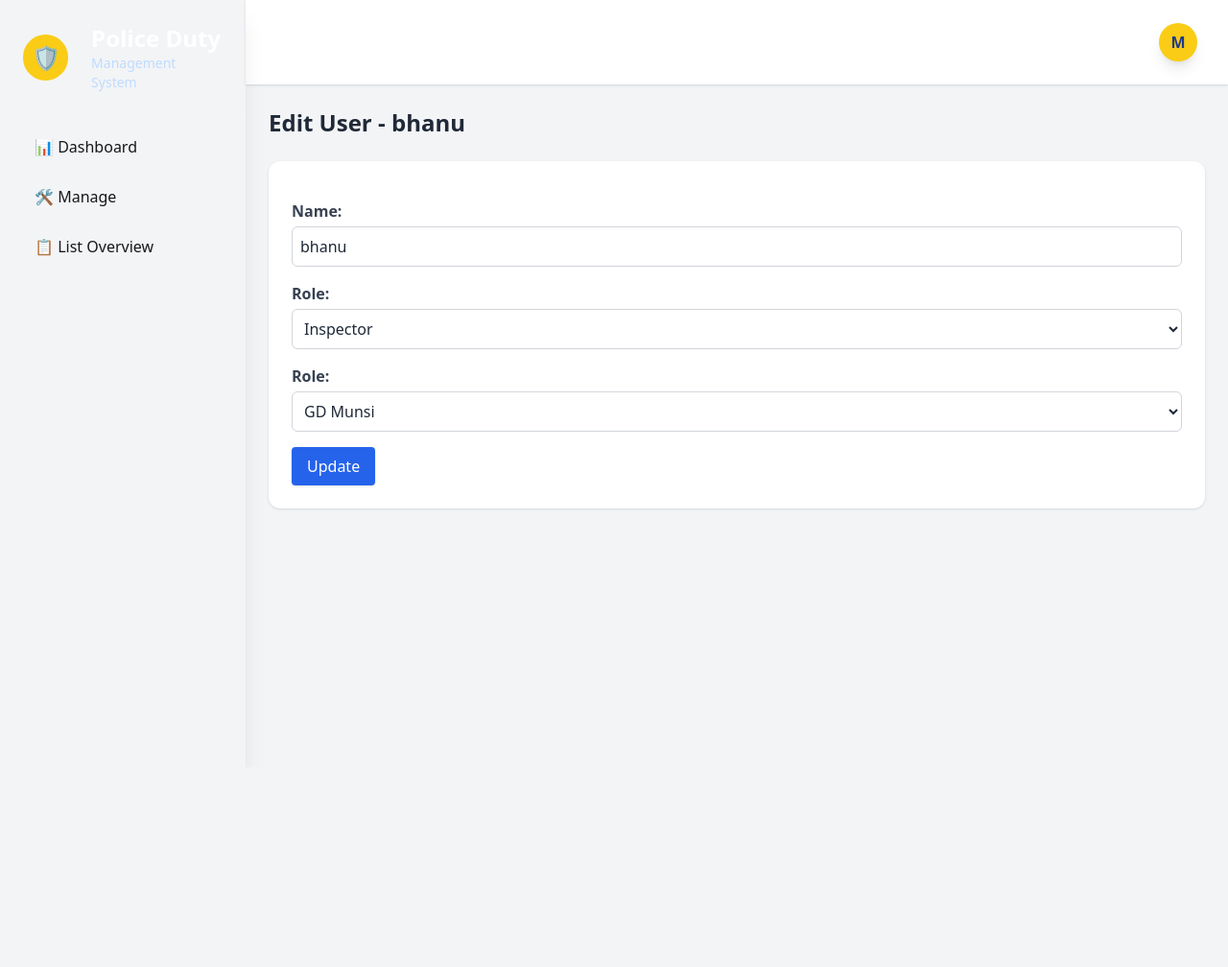
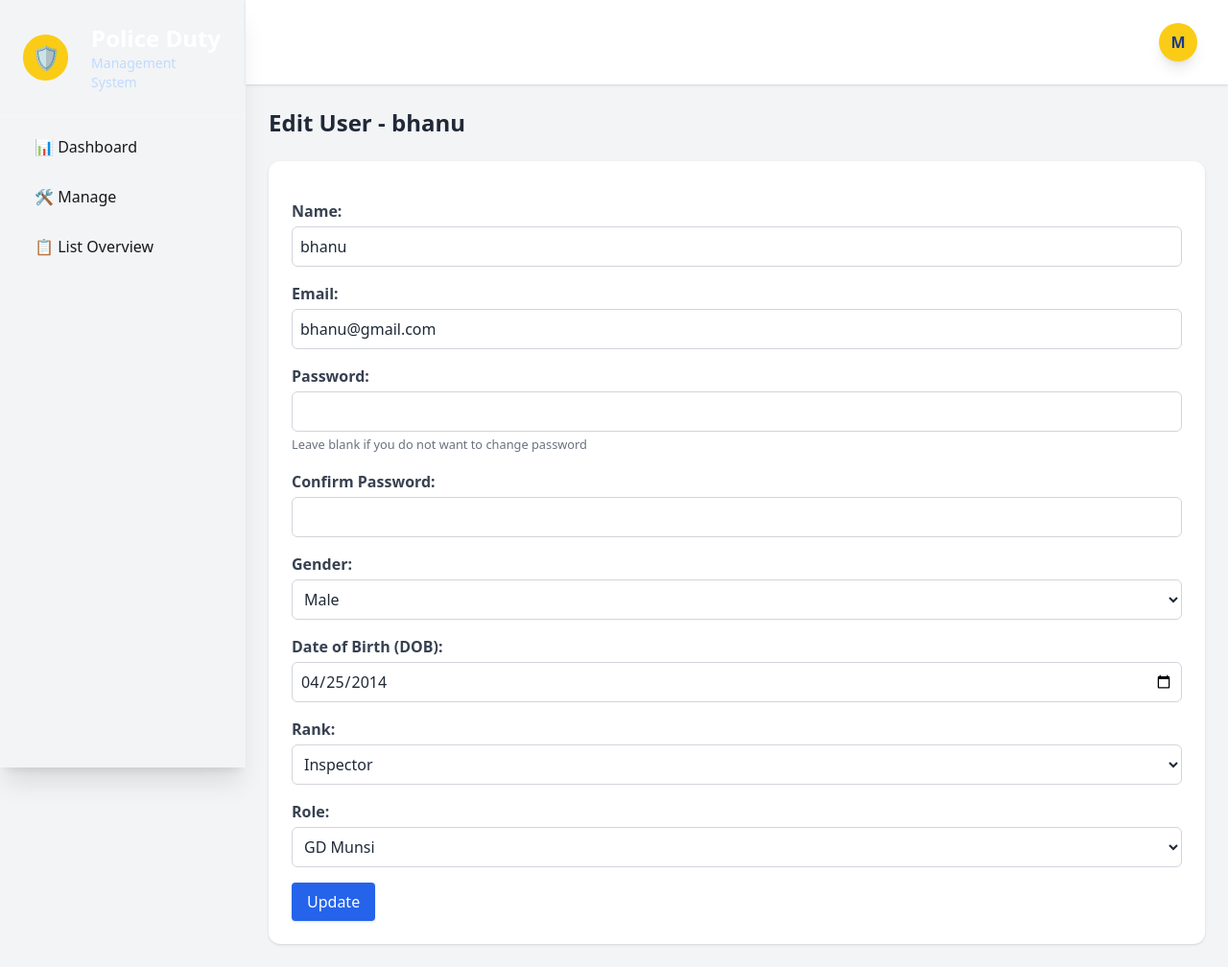
Before and after one commit to jasvant0020/Pollice_Duty_management, a Django app: page /manage_users/edit/3/ in a window 1280 px wide. Shown: the whole page at 96% size. Before the commit the page ends 531 px from the top, so only its background shows below. Run offline with Django 5.2, Linux system fonts and the light colour scheme; data comes from the database, SQL or seed files in the repository; both versions use the stored data as it was after the commit; style sheets or scripts are compiled from the project's sources; some libraries are stand-ins or nearby versions.

Commit message:
update edit user view to show all new fields

```diff
--- a/app/templates/admin_panel/edit_user.html
+++ b/app/templates/admin_panel/edit_user.html
@@ -18,9 +18,52 @@
                required>
     </div>
 
+    <!-- Email Field -->
+    <div>
+        <label for="email" class="block text-gray-700 font-semibold mb-1">Email:</label>
+        <input type="email" name="email" id="email"
+               value="{{ officer.email }}"
+               class="w-full text-gray-800 border border-gray-300 rounded-md p-2 focus:outline-none focus:ring-2 focus:ring-blue-500"
+               required>
+    </div>
+
+    <!-- Password Field -->
+    <div>
+        <label for="password" class="block text-gray-700 font-semibold mb-1">Password:</label>
+        <input type="password" name="password" id="password"
+               class="w-full text-gray-800 border border-gray-300 rounded-md p-2 focus:outline-none focus:ring-2 focus:ring-blue-500">
+        <small class="text-gray-500">Leave blank if you do not want to change password</small>
+    </div>
+
+    <!-- Confirm Password Field -->
+    <div>
+        <label for="confirm_password" class="block text-gray-700 font-semibold mb-1">Confirm Password:</label>
+        <input type="password" name="confirm_password" id="confirm_password"
+               class="w-full text-gray-800 border border-gray-300 rounded-md p-2 focus:outline-none focus:ring-2 focus:ring-blue-500">
+    </div>
+
+    <!-- Gender Field -->
+    <div>
+        <label for="gender" class="block text-gray-700 font-semibold mb-1">Gender:</label>
+        <select name="gender" id="gender"
+                class="w-full text-gray-800 border border-gray-300 rounded-md p-2 focus:outline-none focus:ring-2 focus:ring-blue-500">
+            <option value="Male" {% if officer.gender == 'Male' %}selected{% endif %}>Male</option>
+            <option value="Female" {% if officer.gender == 'Female' %}selected{% endif %}>Female</option>
+            <option value="Other" {% if officer.gender == 'Other' %}selected{% endif %}>Other</option>
+        </select>
+    </div>
+
+    <!-- DOB Field -->
+    <div>
+        <label for="dob" class="block text-gray-700 font-semibold mb-1">Date of Birth (DOB):</label>
+        <input type="date" name="dob" id="dob"
+               value="{{ officer.dob|date:'Y-m-d' }}"
+               class="w-full text-gray-800 border border-gray-300 rounded-md p-2 focus:outline-none focus:ring-2 focus:ring-blue-500">
+    </div>
+
     <!-- Rank Field -->
     <div>
-        <label for="rank" class="block text-gray-700 font-semibold mb-1">Role:</label>
+        <label for="rank" class="block text-gray-700 font-semibold mb-1">Rank:</label>
         <select name="rank" id="rank"
                 class="w-full text-gray-800 border border-gray-300 rounded-md p-2 focus:outline-none focus:ring-2 focus:ring-blue-500">
             {% for r in rank %}
@@ -44,7 +87,6 @@
         </select>
     </div>
 
-
     <button type="submit"
             class="mt-4 px-4 py-2 bg-blue-600 text-white rounded shadow hover:bg-blue-700">
         Update
--- a/app/views.py
+++ b/app/views.py
@@ -194,22 +194,38 @@ def add_user(request):
 
 
 # Edit User
-def edit_user(request,user_id):
+def edit_user(request, user_id):
     officer = get_object_or_404(Officer, id=user_id)
     context = {
         'officer': officer,
         'role': role,
-        'rank':rank
+        'rank': rank
     }
 
     if request.method == "POST":
+        # Update basic fields
         officer.name = request.POST.get('name')
+        officer.email = request.POST.get('email')
+        officer.gender = request.POST.get('gender')
+        officer.dob = request.POST.get('dob')
         officer.rank = request.POST.get('rank')
         officer.role = request.POST.get('role')
+
+        # Update password only if provided and matches confirm
+        password = request.POST.get('password')
+        confirm_password = request.POST.get('confirm_password')
+        if password:
+            if password == confirm_password:
+                officer.password = password  # Later you can hash it
+            else:
+                context['error'] = "Password and Confirm Password do not match."
+                return render(request, 'admin_panel/edit_user.html', context)
+
         officer.save()
         return redirect('manage_users')
 
     return render(request, 'admin_panel/edit_user.html', context)
+
 
 # Delete User
 def delete_user(request, user_id):
```
Also changed, not shown: db.sqlite3.
